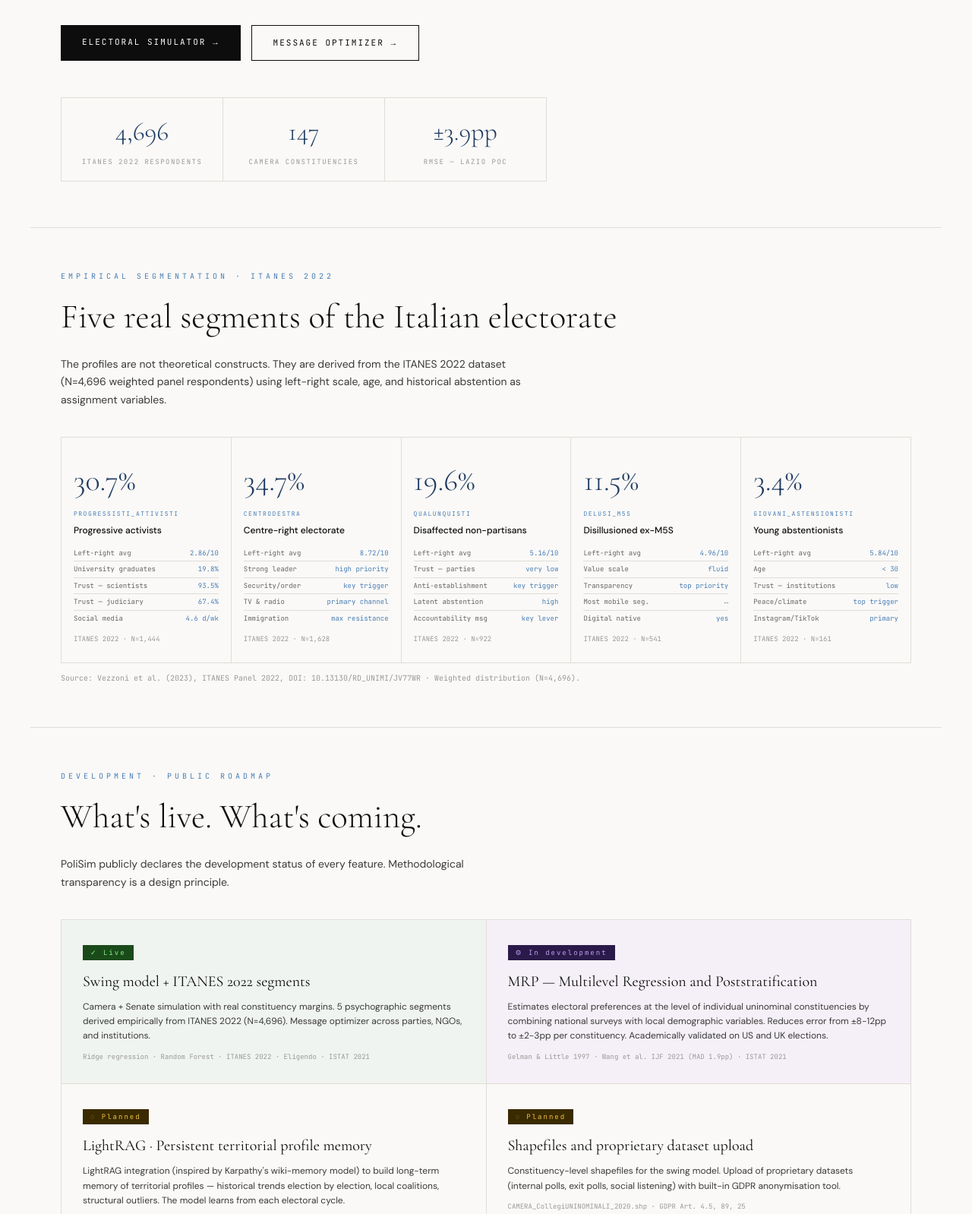
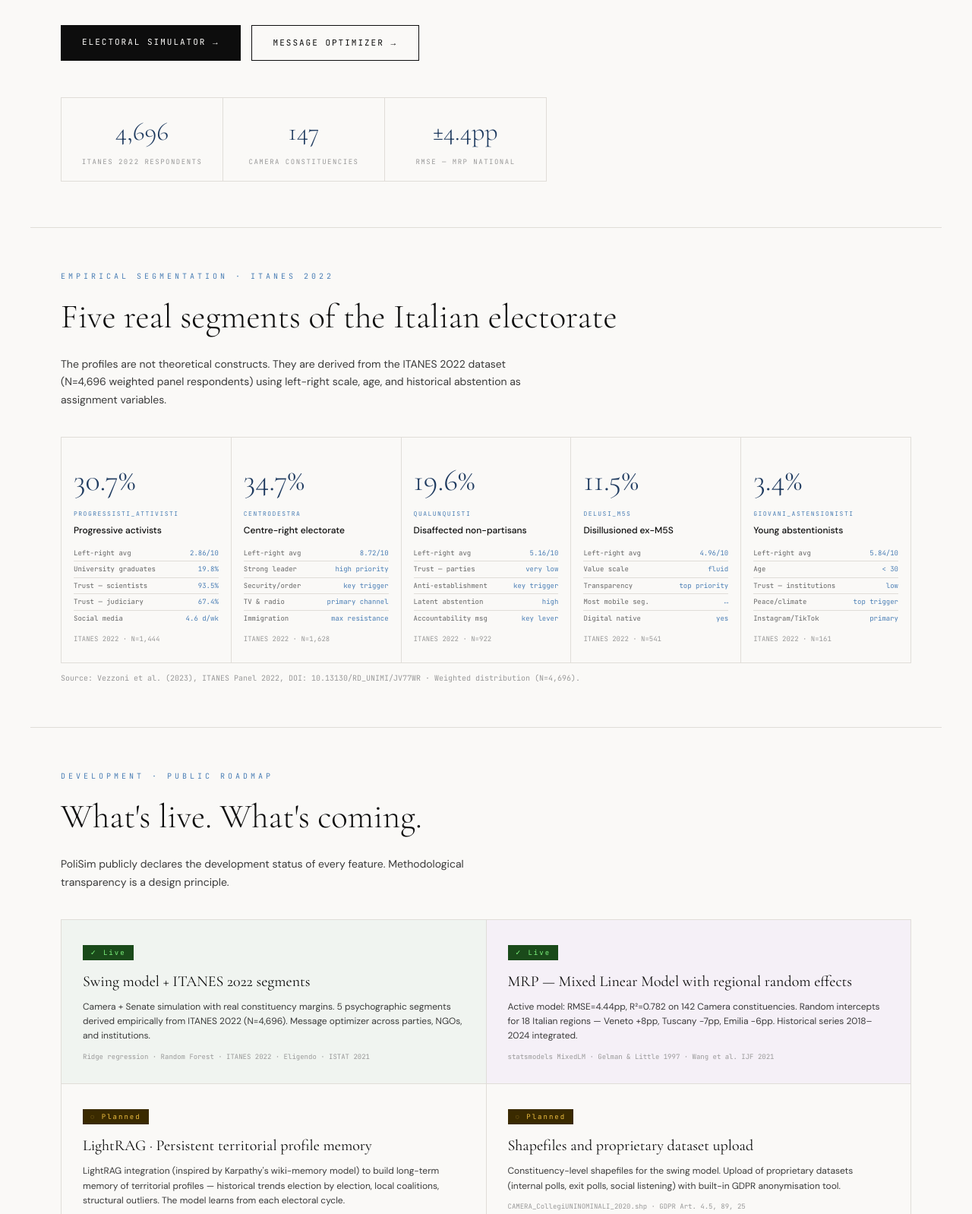
Before and after one commit to AlCap27/polisim, a plain HTML site: page en.html in a window 1280 px wide. Shown: the part 500-2098 px from the top of the page at 76% size. Drawn offline with nearby package versions, Linux system fonts and the light colour scheme.

Commit message:
Add files via upload
LIVE MRP

```diff
--- a/en.html
+++ b/en.html
@@ -6,7 +6,7 @@
 <title>PoliSim — Italian Electoral Intelligence Platform</title>
 <meta property="og:title" content="PoliSim — Italian Electoral Intelligence Platform">
 <meta property="og:description" content="Electoral simulator and message optimizer for Italy. ITANES 2022 (N=4,696), ISTAT 2021, Eligendo OpenData. MRP in development.">
-<meta name="description" content="PoliSim analyses the Italian electorate using ITANES 2022 (N=4,696), ISTAT 2021 and Eligendo open data. Simulates Camera+Senate 2027, optimises messages across 5 empirical psychographic segments. MRP and LightRAG in development.">
+<meta name="description" content="PoliSim analyses the Italian electorate using ITANES 2022 (N=4,696), ISTAT 2021 and Eligendo open data. Simulates Camera+Senate 2027, optimises messages across 5 empirical psychographic segments. MRP live: RMSE 4.44pp, R²=0.782 on 142 constituencies.">
 <link rel="canonical" href="https://polisim.dev/en.html">
 <link rel="preconnect" href="https://fonts.googleapis.com">
 <link href="https://fonts.googleapis.com/css2?family=Cormorant+Garamond:ital,wght@0,300;0,400;0,600;1,300;1,400&family=DM+Sans:wght@300;400;500&family=JetBrains+Mono:wght@400;500&display=swap" rel="stylesheet">
@@ -179,7 +179,7 @@ footer { border-top: 1px solid var(--border); padding: 32px 40px; max-width: 120
     <div class="stats">
       <div class="stat"><span class="stat-n">4,696</span><span class="stat-l">ITANES 2022 respondents</span></div>
       <div class="stat"><span class="stat-n">147</span><span class="stat-l">Camera constituencies</span></div>
-      <div class="stat"><span class="stat-n">±3.9pp</span><span class="stat-l">RMSE — Lazio PoC</span></div>
+      <div class="stat"><span class="stat-n">±4.4pp</span><span class="stat-l">RMSE — MRP national</span></div>
     </div>
   </div>
   <div>
@@ -285,10 +285,10 @@ footer { border-top: 1px solid var(--border); padding: 32px 40px; max-width: 120
       <p class="rm-tech">Ridge regression · Random Forest · ITANES 2022 · Eligendo · ISTAT 2021</p>
     </div>
     <div class="rm next">
-      <span class="rm-badge b-dev">⚙ In development</span>
-      <div class="rm-title">MRP — Multilevel Regression and Poststratification</div>
-      <p class="rm-desc">Estimates electoral preferences at the level of individual uninominal constituencies by combining national surveys with local demographic variables. Reduces error from ±8-12pp to ±2-3pp per constituency. Academically validated on US and UK elections.</p>
-      <p class="rm-tech">Gelman & Little 1997 · Wang et al. IJF 2021 (MAD 1.9pp) · ISTAT 2021</p>
+      <span class="rm-badge b-live">✓ Live</span>
+      <div class="rm-title">MRP — Mixed Linear Model with regional random effects</div>
+      <p class="rm-desc">Active model: RMSE=4.44pp, R²=0.782 on 142 Camera constituencies. Random intercepts for 18 Italian regions — Veneto +8pp, Tuscany −7pp, Emilia −6pp. Historical series 2018–2024 integrated.</p>
+      <p class="rm-tech">statsmodels MixedLM · Gelman & Little 1997 · Wang et al. IJF 2021</p>
     </div>
     <div class="rm">
       <span class="rm-badge b-plan">◌ Planned</span>
```
Also changed, not shown: index.html (+6 -6 lines).
